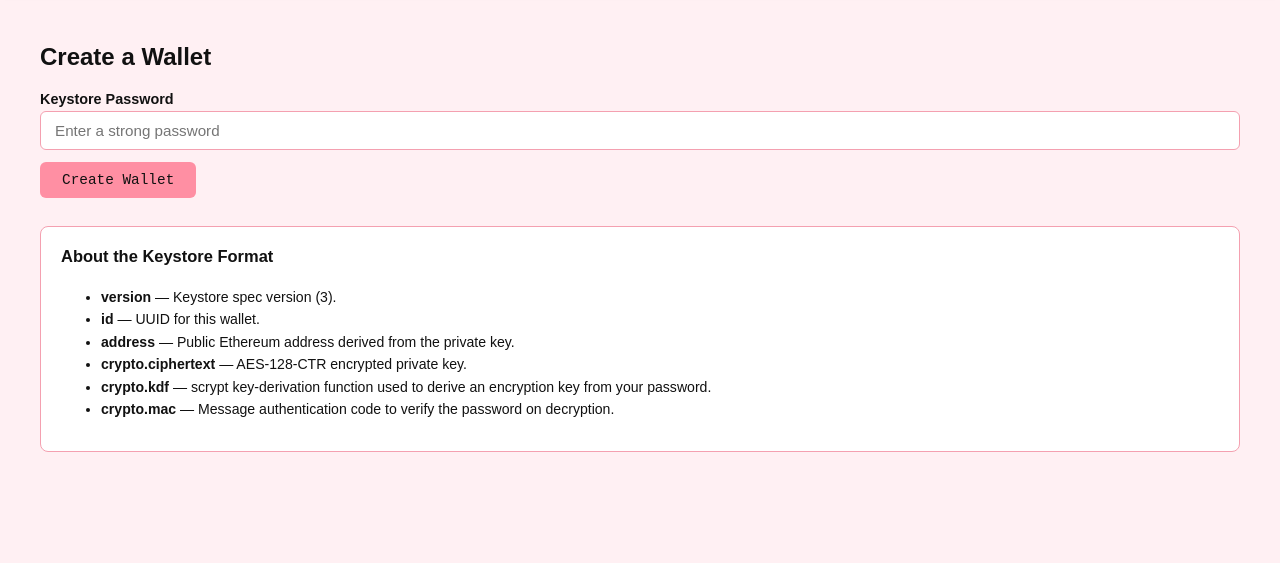
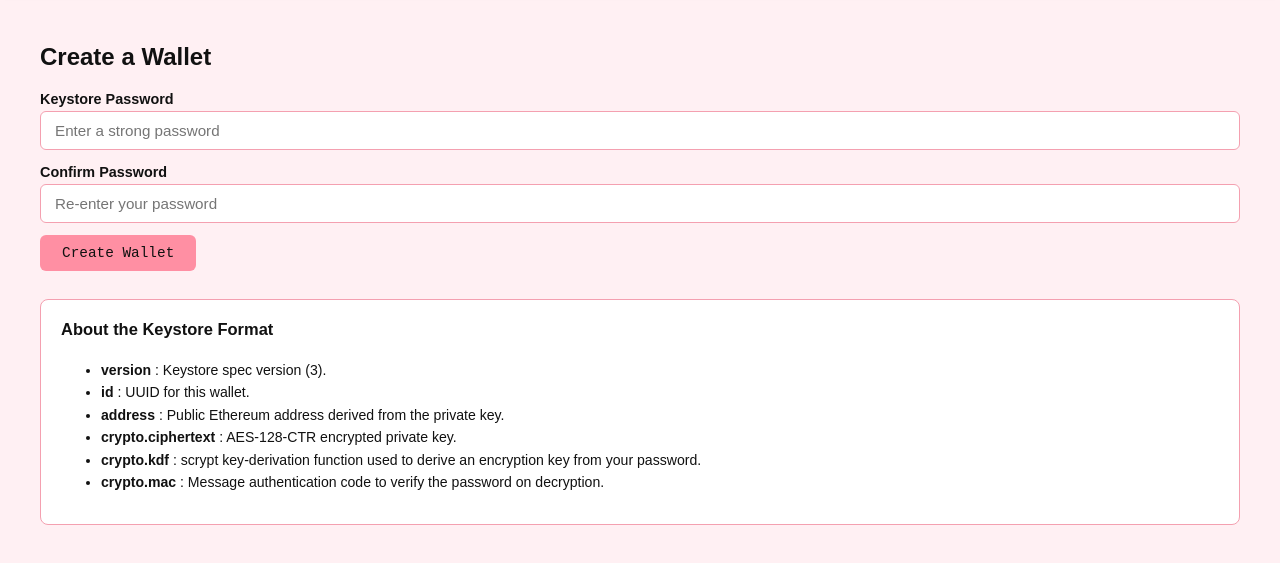
Before and after one commit to emeroconnor333/blockchain-ticketing-app, a plain HTML site: page index.html in a window 1280 px wide. Both pictures are taken after a click on the link "Create Wallet". Shown: the part 61-624 px from the top of the page. Drawn offline with nearby package versions, Linux system fonts and the light colour scheme; a script that the page names is missing.

Commit message:
Fix: add confirm password field, pin Web3.js to v1.10.0, reorder balance page inputs, and remove empty doorman wallet link

```diff
--- a/index.html
+++ b/index.html
@@ -63,7 +63,6 @@
                     <p><a href="https://sepolia.etherscan.io/address/0x5E539086F76ed7F3E57a372Af15aF5b10D70B0D9" target="_blank">Buying a ticket</a></p>
                     <p><a href="https://sepolia.etherscan.io/tx/0xb4d1b462830bcc14e19b0c2590579e2b98b978197f2d139028bd46417cb32c78" target="_blank">Topping up vendor (contract creator) wallet</a></p>
                     <p><a href="https://sepolia.etherscan.io/tx/0xd6d73581e1a88b50048ab7ef7e345667942094a6fd88a338d8b534291f37a7e2" target="_blank">Topping up attendee wallet</a></p>
-                    <p><a href="" target="_blank">Topping up doorman wallet</a></p>
                     <p><a href="https://sepolia.etherscan.io/tx/0x43b672c8fd554923e535fe668fd147c6b02ef4c31c3a3f9dec2ac7217c2c81ef" target="_blank">Returning a ticket</a></p>
 
                     <h3>Report and GitHub</h3>
@@ -79,6 +78,9 @@
 
             <label for="walletPassword">Keystore Password</label>
             <input type="password" id="walletPassword" placeholder="Enter a strong password">
+
+            <label for="walletPasswordConfirm">Confirm Password</label>
+            <input type="password" id="walletPasswordConfirm" placeholder="Re-enter your password">
 
             <button class="btn" id="createWalletBtn">Create Wallet</button>
 
@@ -107,12 +109,12 @@
             <div class="info-box">
                 <h3>About the Keystore Format</h3>
                 <ul>
-                    <li><strong>version</strong> &mdash; Keystore spec version (3).</li>
-                    <li><strong>id</strong> &mdash; UUID for this wallet.</li>
-                    <li><strong>address</strong> &mdash; Public Ethereum address derived from the private key.</li>
-                    <li><strong>crypto.ciphertext</strong> &mdash; AES-128-CTR encrypted private key.</li>
-                    <li><strong>crypto.kdf</strong> &mdash; scrypt key-derivation function used to derive an encryption key from your password.</li>
-                    <li><strong>crypto.mac</strong> &mdash; Message authentication code to verify the password on decryption.</li>
+                    <li><strong>version</strong> : Keystore spec version (3).</li>
+                    <li><strong>id</strong> : UUID for this wallet.</li>
+                    <li><strong>address</strong> : Public Ethereum address derived from the private key.</li>
+                    <li><strong>crypto.ciphertext</strong> : AES-128-CTR encrypted private key.</li>
+                    <li><strong>crypto.kdf</strong> : scrypt key-derivation function used to derive an encryption key from your password.</li>
+                    <li><strong>crypto.mac</strong> : Message authentication code to verify the password on decryption.</li>
                 </ul>
             </div>
         </section>
@@ -122,19 +124,19 @@
             <h1>Check Balances</h1>
             <p>Enter any Ethereum address to view its SETH and ticket token balance.</p>
 
+            <label for="balanceAddress">Wallet Address</label>
+            <div class="address-book-row">
+                <input type="text" id="balanceAddress" placeholder="0x…">
+                <input type="text" id="addressLabel" placeholder="Label (e.g. Purchaser)">
+                <button class="btn btn-sm" id="saveAddressBtn">Save</button>
+            </div>
+
             <label for="savedAddresses">Saved Addresses</label>
             <div class="address-book-row">
                 <select id="savedAddresses">
                     <option value="">— select a saved address —</option>
                 </select>
                 <button class="btn btn-sm" id="deleteAddressBtn">Delete</button>
-            </div>
-
-            <label for="balanceAddress">Wallet Address</label>
-            <div class="address-book-row">
-                <input type="text" id="balanceAddress" placeholder="0x…">
-                <input type="text" id="addressLabel" placeholder="Label (e.g. Purchaser)">
-                <button class="btn btn-sm" id="saveAddressBtn">Save</button>
             </div>
 
             <button class="btn" id="checkBalancesBtn">Check Balances</button>
@@ -208,7 +210,7 @@
 
     <!-- Dependencies -->
     <script src="https://ajax.googleapis.com/ajax/libs/jquery/3.5.1/jquery.min.js"></script>
-    <script src="https://cdn.jsdelivr.net/gh/ethereum/web3.js/dist/web3.min.js"></script>
+    <script src="https://cdn.jsdelivr.net/npm/web3@1.10.0/dist/web3.min.js"></script>
 
     <!-- App modules -->
     <script src="js/config.js"></script>
```
